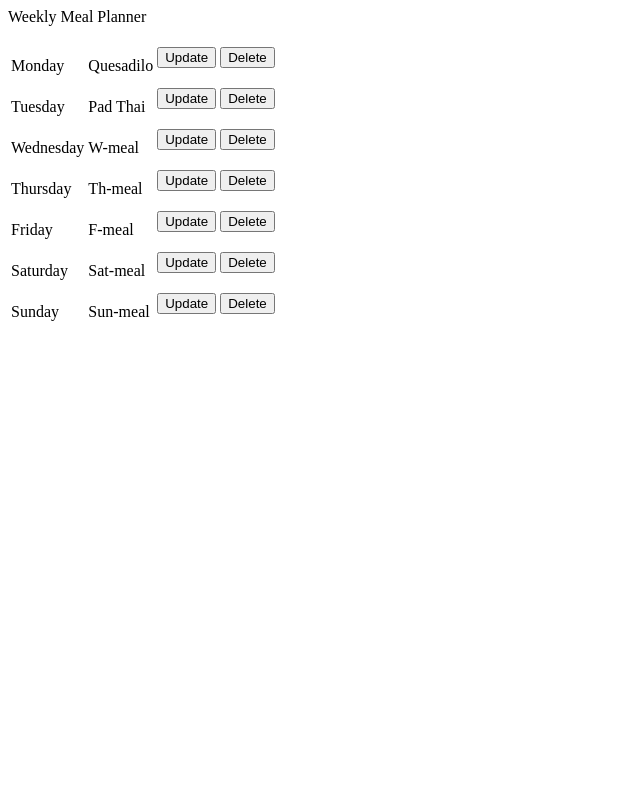
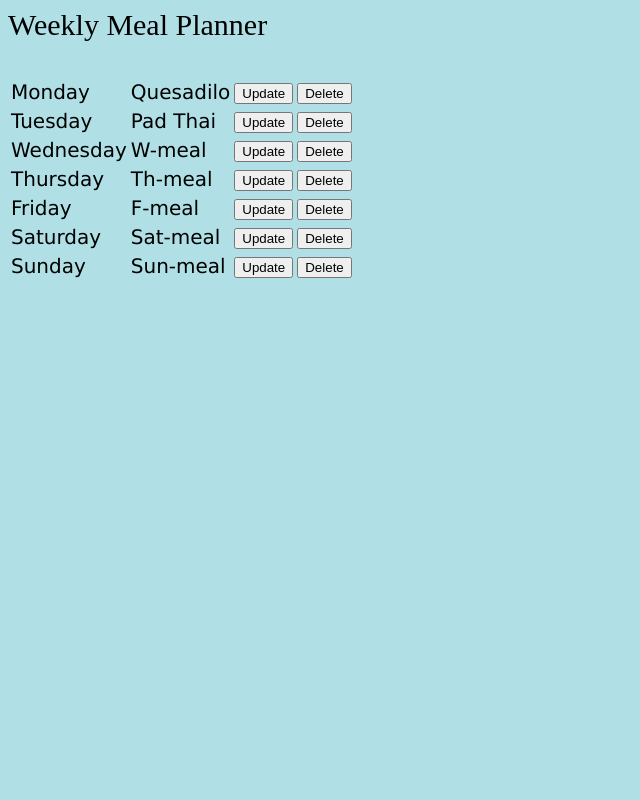
Before and after one commit to pbobyn91/weekly_meal_planner, a Flask app: page / in a window 1280 px wide. Shown: the whole page, without its empty margins (0-640 px from the left). Run offline with Flask 2, Linux system fonts and the light colour scheme.

Commit message:
Adding css file

```diff
--- /dev/null
+++ b/static/styles/styles.css
@@ -0,0 +1,12 @@
+body {
+    background-color: powderblue;
+    font-size: 30px;
+    font-color: black;
+}
+
+table {
+    font-family: verdana;
+    font-size: 20px;
+    font-color: black;
+    background-size: cover;
+}
--- a/templates/index.html
+++ b/templates/index.html
@@ -1,3 +1,9 @@
+<!DOCTYPE html>
+<html>
+<head>
+    <link rel="stylesheet" href="{{ url_for('static', filename='styles/styles.css') }}">
+</head>
+<body>
 Weekly Meal Planner <br/><br/>
 
 <table>
@@ -21,3 +27,5 @@ Weekly Meal Planner <br/><br/>
     </tr>
 {% endfor %}
 </table>
+</body>
+</html>
```
